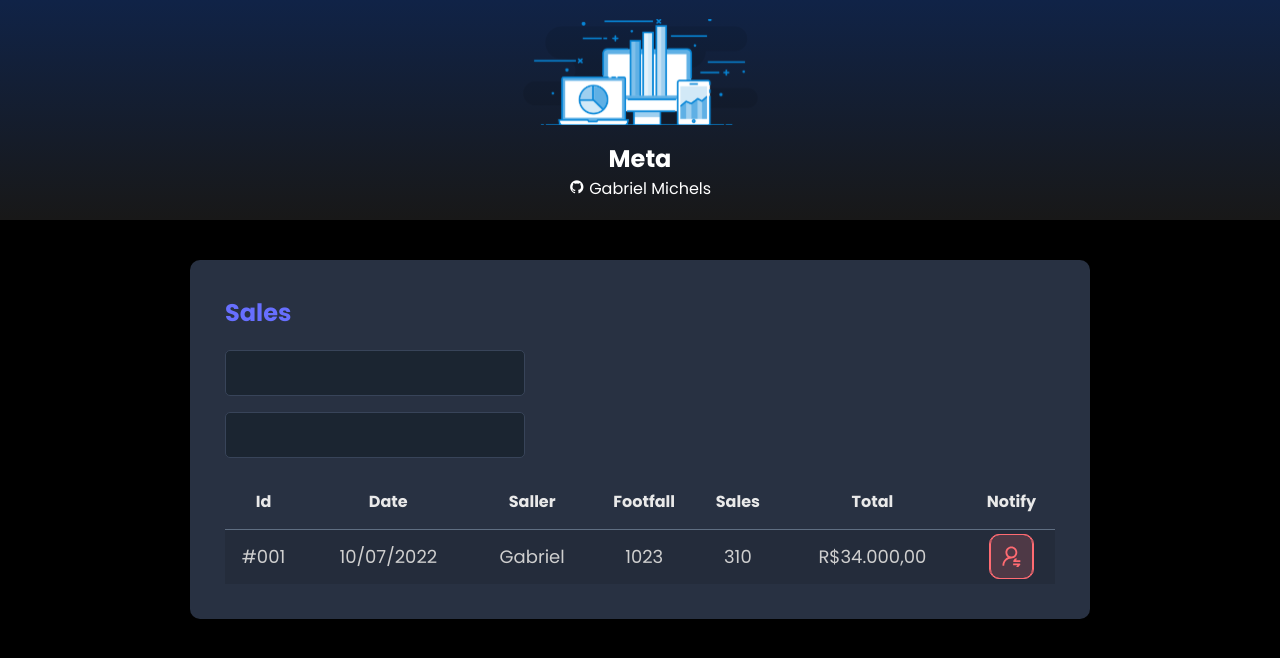
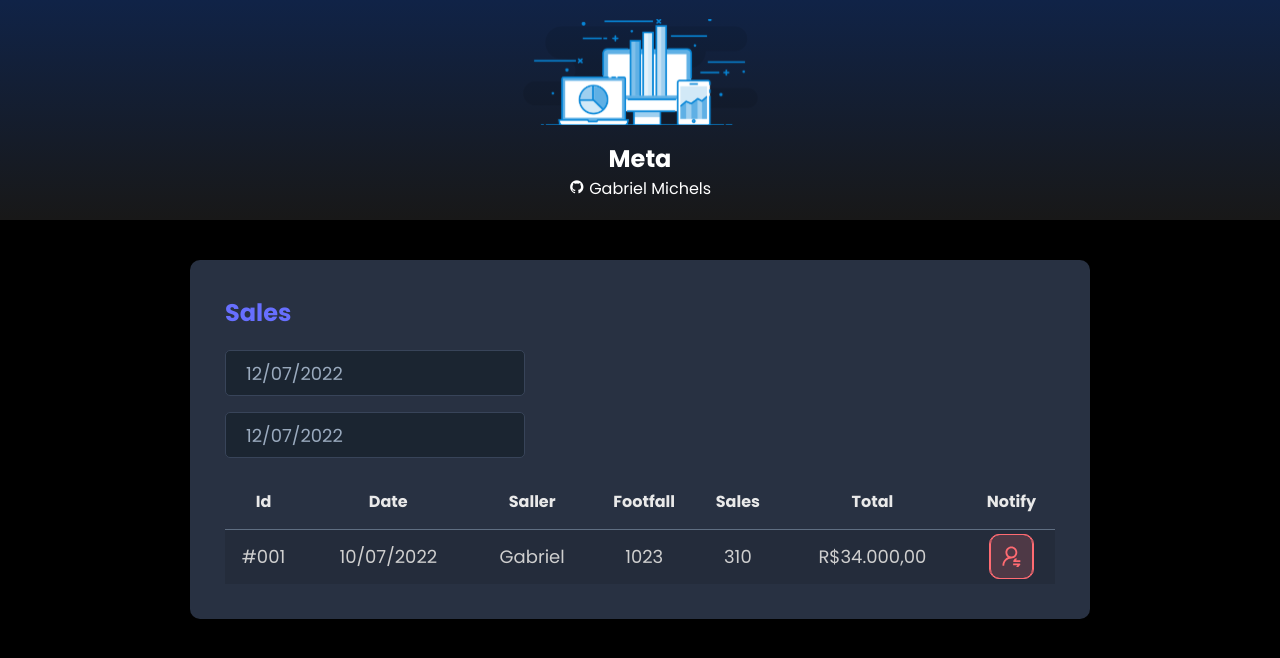
Before and after one commit to Michelsgab/meta-fullstack, a React (Vite) app in the folder frontend/: page / in a window 1280 px wide. Shown: the top 658 px of the page. Built offline with nearby package versions, Linux system fonts and the light colour scheme.

Commit message:
Datepicker - React

```diff
--- a/frontend/package.json
+++ b/frontend/package.json
@@ -8,7 +8,9 @@
     "preview": "vite preview"
   },
   "dependencies": {
+    "@types/react-datepicker": "4.4.2",
     "react": "^18.0.0",
+    "react-datepicker": "4.8.0",
     "react-dom": "^18.0.0"
   },
   "devDependencies": {
--- a/frontend/src/components/SalesCard/index.tsx
+++ b/frontend/src/components/SalesCard/index.tsx
@@ -1,4 +1,6 @@
 import "./styles.css";
+import "react-datepicker/dist/react-datepicker.css";
+import DatePicker from "react-datepicker";
 import NotificationButton from "../NotificationButton";
 
 export default function SalesCard() {
@@ -8,10 +10,20 @@ export default function SalesCard() {
         <h2 className="meta__sales__title">Sales</h2>
         <div>
           <div className="meta__form__container">
-            <input className="meta__form__controle" type="text" />
+            <DatePicker
+              className="meta__form__controle"
+              selected={new Date()}
+              onChange={(date: Date) => {}}
+              dateFormat="dd/MM/yyyy"
+            />
           </div>
           <div className="meta__form__container">
-            <input className="meta__form__controle" type="text" />
+            <DatePicker
+              className="meta__form__controle"
+              selected={new Date()}
+              onChange={(date: Date) => {}}
+              dateFormat="dd/MM/yyyy"
+            />
           </div>
         </div>
         <div>
```
Also changed, not shown: 1 other file (tests, documents, lock files or other folders).
